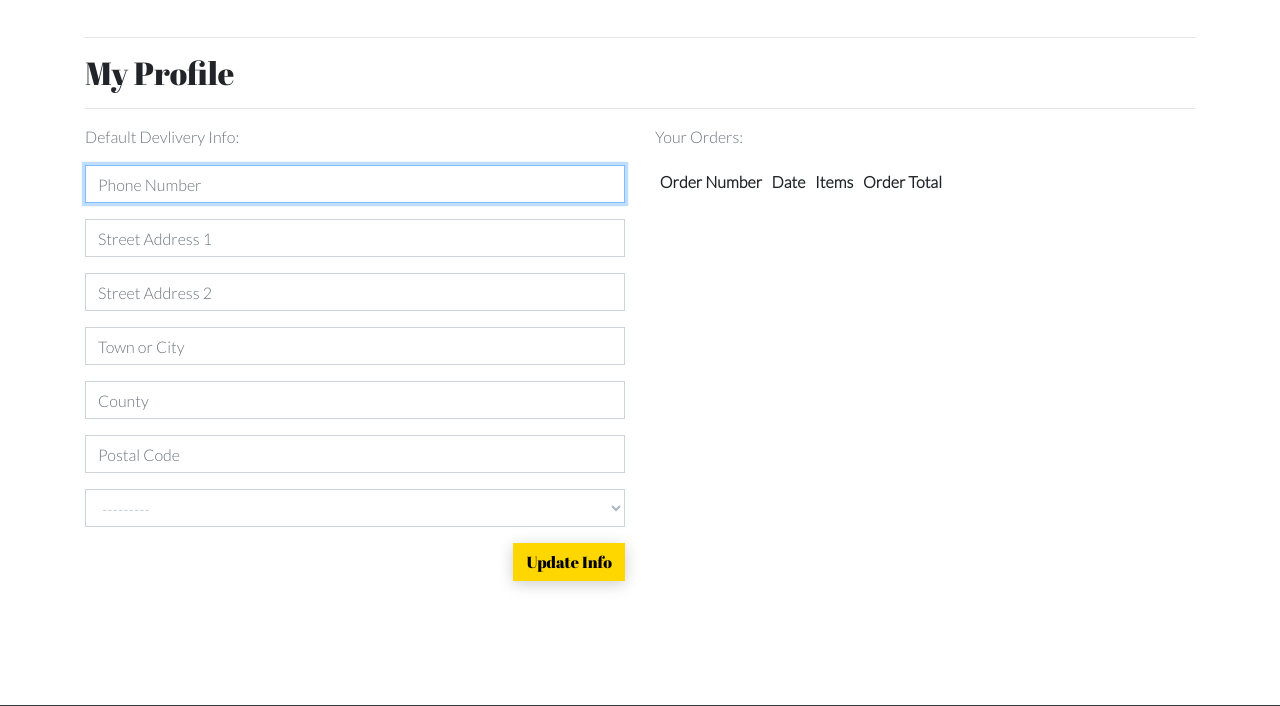
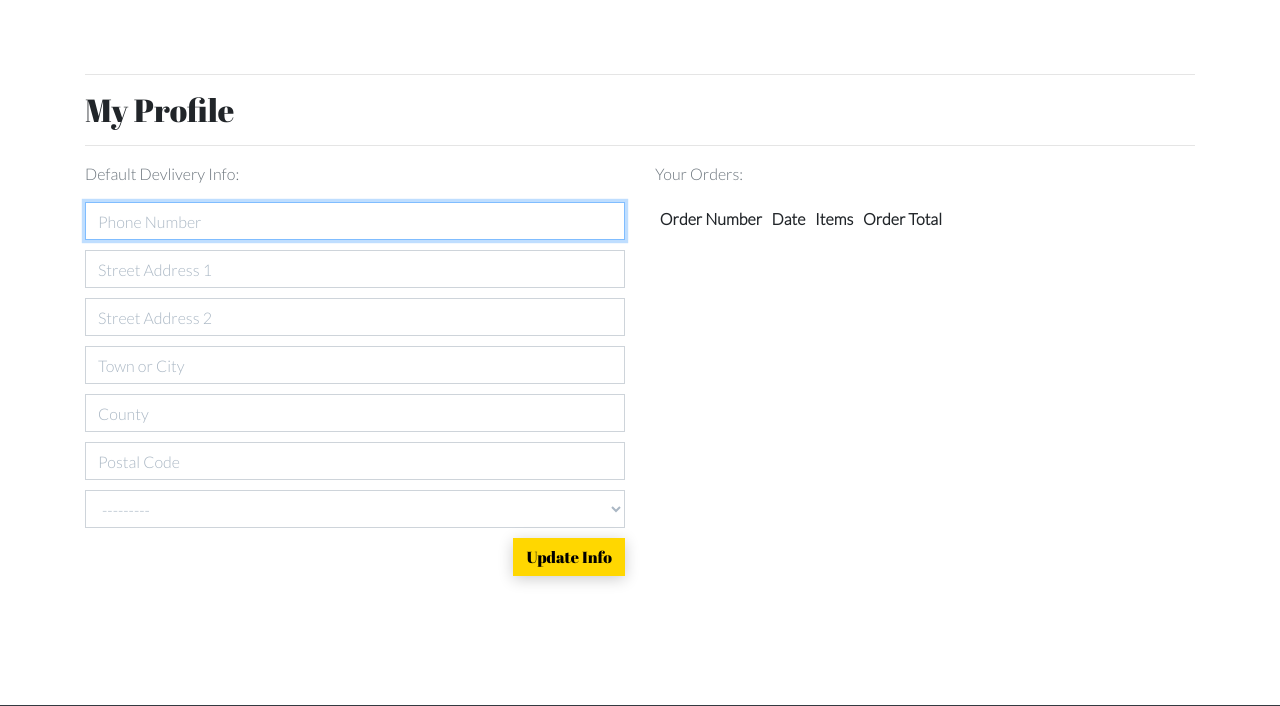
Before and after one commit to Code-Institute-Submissions/MaksimB96-PP5_E-Com.2, a Django app: page /profiles/ in a window 1280 px wide. Shown: the part 95-801 px from the top of the page. Run offline with Django 3.2, Linux system fonts and the light colour scheme; the visitor is signed in with stand-in values (Sample User, id 1); data comes from the database, SQL or seed files in the repository; data that the repository does not hold is empty; some libraries are stand-ins or nearby versions.

Commit message:
Add: slight optimizations

```diff
--- a/profiles/static/profiles/css/profile.css
+++ b/profiles/static/profiles/css/profile.css
@@ -2,6 +2,10 @@
 
 #profile-update-form .form-control {
     color: #0000;
+}
+
+#profile-update-form input::placeholder {
+    color: #aab7c4;
 }
 
 #id_default_country,
@@ -13,7 +17,11 @@
     color: #aab7c4;
 }
 
+.form-group{
+    margin-bottom: 10px !important;
+}
+
 .order-history {
-    max-height: 420px;
-    overflow-y: scroll;
+    max-height: 416px;
+    overflow-y: auto;
 }
--- a/profiles/templates/profiles/profiles.html
+++ b/profiles/templates/profiles/profiles.html
@@ -7,7 +7,7 @@
 
 {% block content %}
 <div class="login-detail-wrapper d-flex align-items-center ">
-    <div class="container mb-2">
+    <div class="container mb-2 mt-5">
         <div class="row">
             <div class="col">
                 <hr>
@@ -21,7 +21,7 @@
                 <form action="{% url 'profile' %}" class="mt-2" method="POST" id="profile-update-form">
                     {% csrf_token %}
                     {{ form|crispy }}
-                    <button class="btn rounded-0 head-text btn-gold-blk float-right">Update Info</button>
+                    <button class="btn rounded-0 head-text btn-gold-blk float-right mb-3">Update Info</button>
                 </form>
             </div>
             <div class="col-12 col-lg-6">
--- a/static/css/base.css
+++ b/static/css/base.css
@@ -437,7 +437,7 @@ body {
     }
 
     .login-detail-wrapper {
-        height: 100vh;
+        height: 115vh;
         width: 100vw;
         text-align: center;
     }
```
